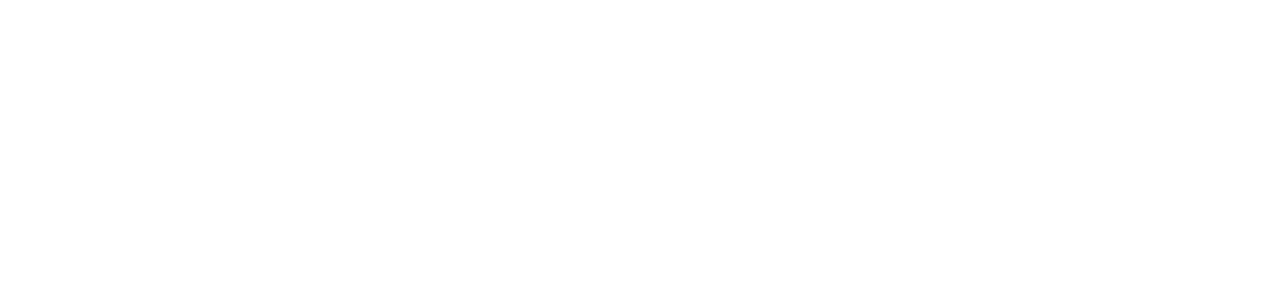
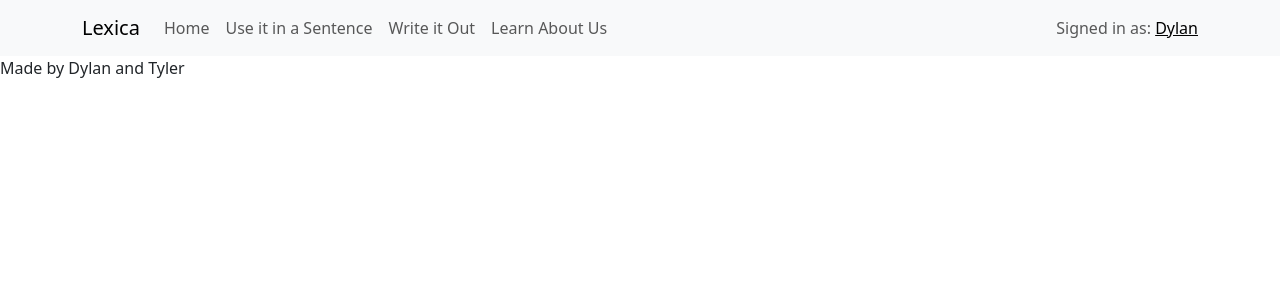
Before and after one commit to detroitnatif/Lexico, a React (Create React App) app in the folder lexica/: page /about-page in a window 1280 px wide. Before the commit this address had no page. Shown: the top 300 px of the page. Built offline with nearby package versions, Linux system fonts and the light colour scheme.

Commit message:
made nav bar a component and adding routing to about page

```diff
--- a/lexica/src/App.js
+++ b/lexica/src/App.js
@@ -2,7 +2,7 @@ import React from 'react';
 import { BrowserRouter as Router, Routes, Route } from 'react-router-dom';
 import 'bootstrap/dist/css/bootstrap.min.css';
 import HomePage from './home-page';
-import AboutPage from './about-page'
+import AboutPage from './about-page';
 // import { Link } from 'react-router-dom';
 
 function App() {
@@ -13,7 +13,7 @@ function App() {
       {/* Route Configuration */}
       <Routes>
         <Route path="/" element={<HomePage />} />
-        <Route path="/about" element={<AboutPage />} />
+        <Route path="/about-page" element={<AboutPage />} />
       </Routes>
     </Router>
   );
--- a/lexica/src/about-page.js
+++ b/lexica/src/about-page.js
@@ -1,8 +1,12 @@
 import React from 'react';
+import NavBar from './navbar';
 
 function AboutPage() {
   return (
-    <div>Made by Tyler and Dylan</div>
+    <>
+      <NavBar />
+      <div>Made by Dylan and Tyler</div>
+    </>
   );
 }
 
--- a/lexica/src/home-page.js
+++ b/lexica/src/home-page.js
@@ -1,10 +1,6 @@
 import React, { useState } from 'react';
-import { Link } from 'react-router-dom';
-import Container from 'react-bootstrap/Container';
-import Navbar from 'react-bootstrap/Navbar';
-import Nav from 'react-bootstrap/Nav';
-import Button from 'react-bootstrap/Button';
-import Form from 'react-bootstrap/Form';
+import { Container, Button, Form } from 'react-bootstrap';
+import NavBar from './navbar';
 
 function HomePage() {
   // State for the input value
@@ -13,29 +9,19 @@ function HomePage() {
   const [wordsList, setWordsList] = useState([]);
 
   // Function to handle the addition of a word
+  // Need to add functionality to detect if the inputted word -- whatever is in inputValue -- is an actual word
+  // Maybe can download a txt file with all possible words from dictionary and check it based on that
   const addWord = () => {
     if (!inputValue.trim()) return; // Prevent adding empty strings
-    setWordsList([...wordsList, inputValue]);
+    setWordsList([...wordsList, inputValue]); //This line creates a new array with all of the existing elements with the input
+                                             // value added. When it's added we reset the value of inputValue to blank
+                                             // to add another word (on the next line)
     setInputValue(''); // Clear the input after adding
   };
 
   return (
     <>
-      <Navbar className="bg-body-tertiary" bg="light" data-bs-theme="light">
-        <Container>
-          <Link to="/" className="navbar-brand">Lexica</Link>
-          <Nav className="me-auto">
-            <Nav.Link as={Link} to="/">Home</Nav.Link>
-            <Nav.Link href="#ai-sentence-generation">Use it in a Sentence</Nav.Link>
-            <Nav.Link href="#type-sentence">Write it Out</Nav.Link>
-          </Nav>
-          <Navbar.Collapse className="justify-content-end">
-            <Navbar.Text>
-              Signed in as: <a href="#login">Dylan</a>
-            </Navbar.Text>
-          </Navbar.Collapse>
-        </Container>
-      </Navbar>
+      <NavBar />
 
       <div className="p-4 fs-1 text-center" style={{ maxWidth: '80%', margin: 'auto' }}>
         Welcome to Lexica! Add your words below and cement them into your vocabulary with our customized AI training.
--- /dev/null
+++ b/lexica/src/navbar.js
@@ -0,0 +1,26 @@
+import React from 'react';
+import { Link } from 'react-router-dom';
+import { Container, Navbar, Nav } from 'react-bootstrap';
+
+const NavBar = () => {
+    return (
+        <Navbar className="bg-body-tertiary" bg="light" data-bs-theme="light">
+            <Container>
+            <Link to="/" className="navbar-brand">Lexica</Link>
+            <Nav className="me-auto">
+                <Nav.Link as={Link} to="/">Home</Nav.Link>
+                <Nav.Link href="#ai-sentence-generation">Use it in a Sentence</Nav.Link>
+                <Nav.Link href="#type-sentence">Write it Out</Nav.Link>
+                <Nav.Link as={Link} to="/about-page">Learn About Us</Nav.Link>
+            </Nav>
+            <Navbar.Collapse className="justify-content-end">
+                <Navbar.Text>
+                Signed in as: <a href="#login">Dylan</a>
+                </Navbar.Text>
+            </Navbar.Collapse>
+            </Container>
+        </Navbar>
+    );
+};
+
+export default NavBar;
```
Also changed, not shown: lexica/src/in-a-sentence.js (added, +9 -0 lines).
